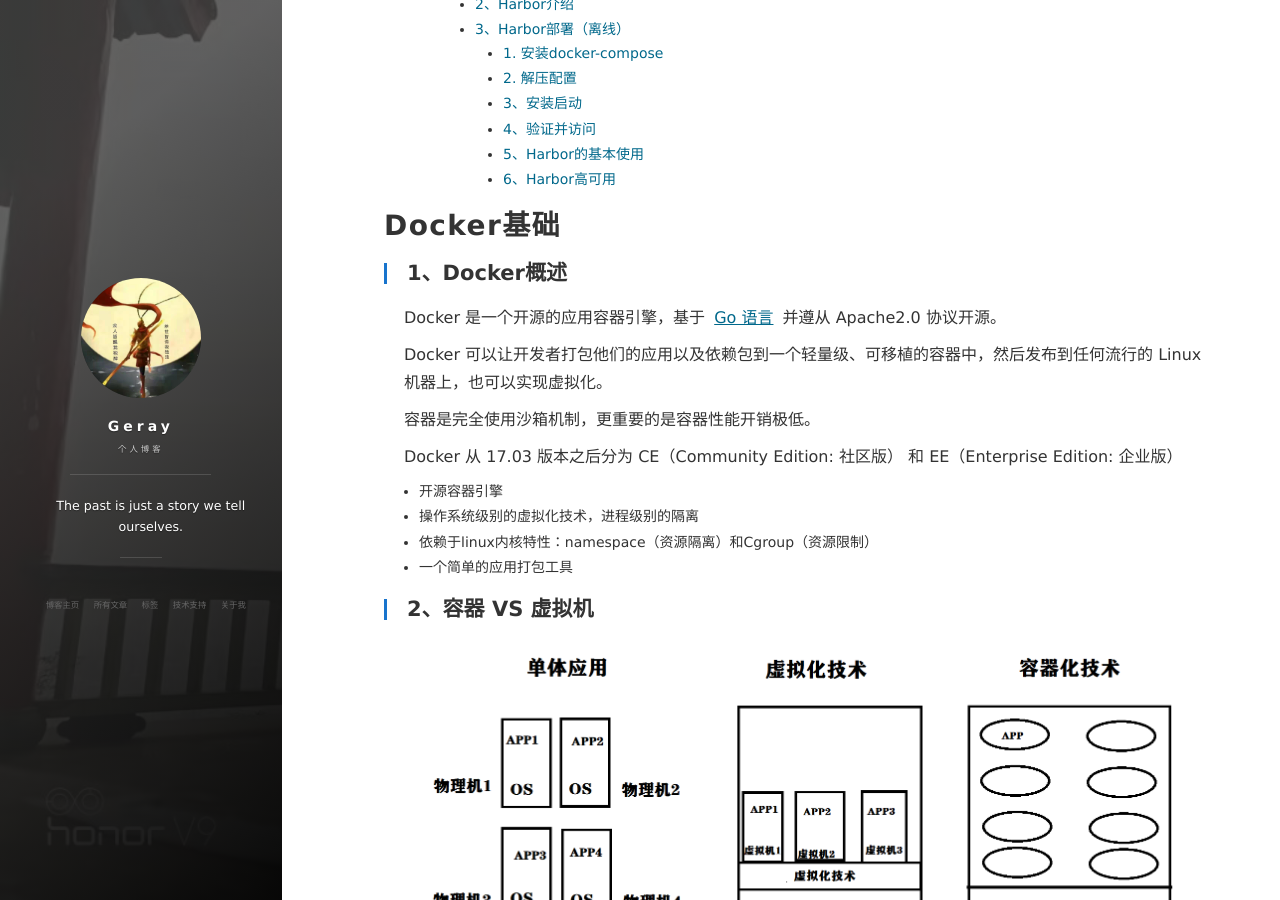
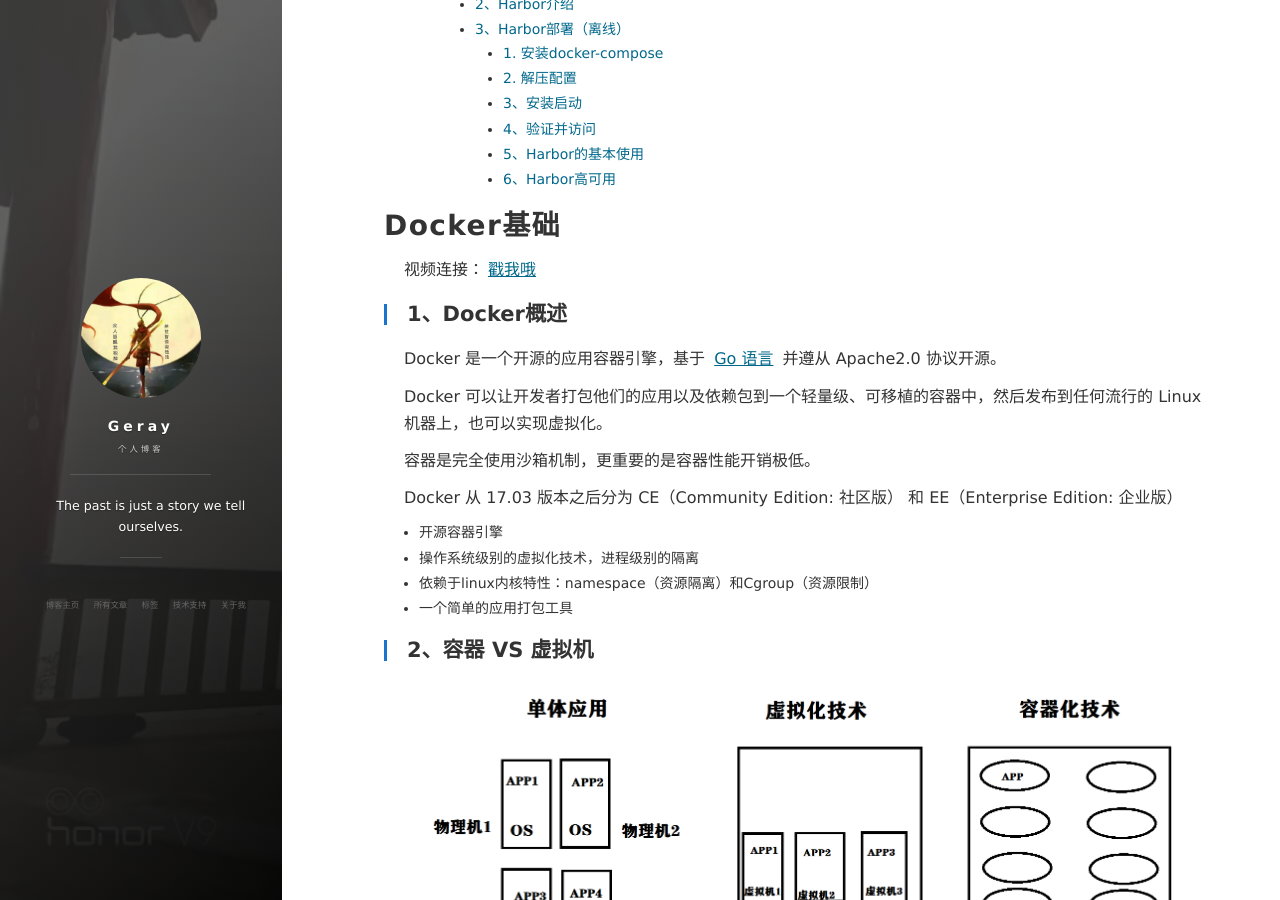
Before and after one commit to geray-zsg/geray-zsg.github.io, a Jekyll site: the page built from _posts/2022-1-8-Docker基础.md, in a window 1280 px wide and 900 px high, scrolled down 1470 px. Built offline with Jekyll 4.4.1, drawn with Linux system fonts in a browser that asks for light colours; nearby versions of some CDN libraries; comment, search, counter and statistics services are not loaded.

Commit message:
Update 2022-1-8-Docker基础.md

```diff
--- a/_posts/2022-1-8-Docker基础.md
+++ b/_posts/2022-1-8-Docker基础.md
@@ -6,6 +6,8 @@ tag: docker
 ---
 
 # Docker基础
+
+视频连接：[戳我哦](https://www.bilibili.com/video/BV1jL4y1b7T1?share_source=copy_web)
 
 ## 1、Docker概述
 
```
